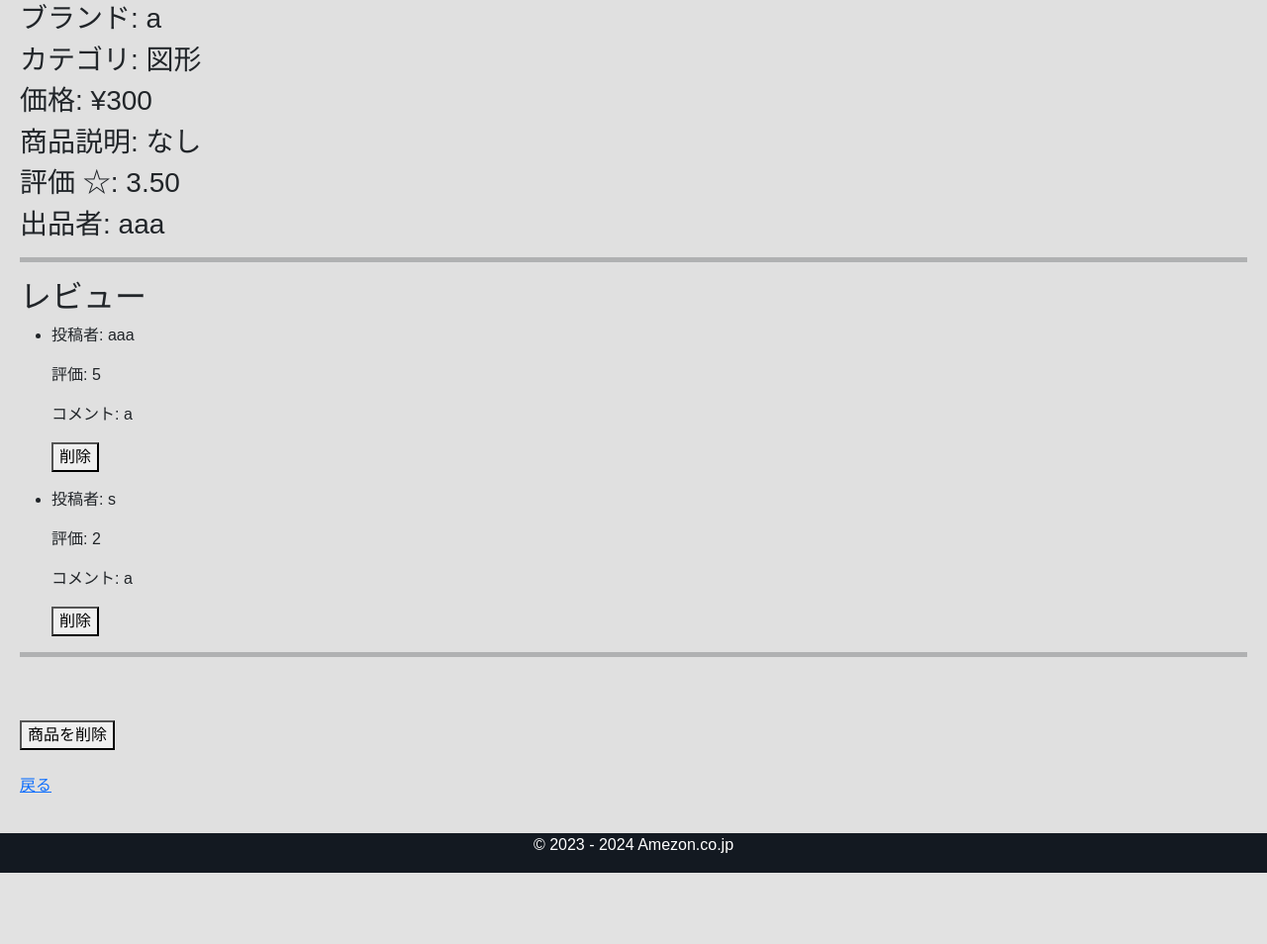
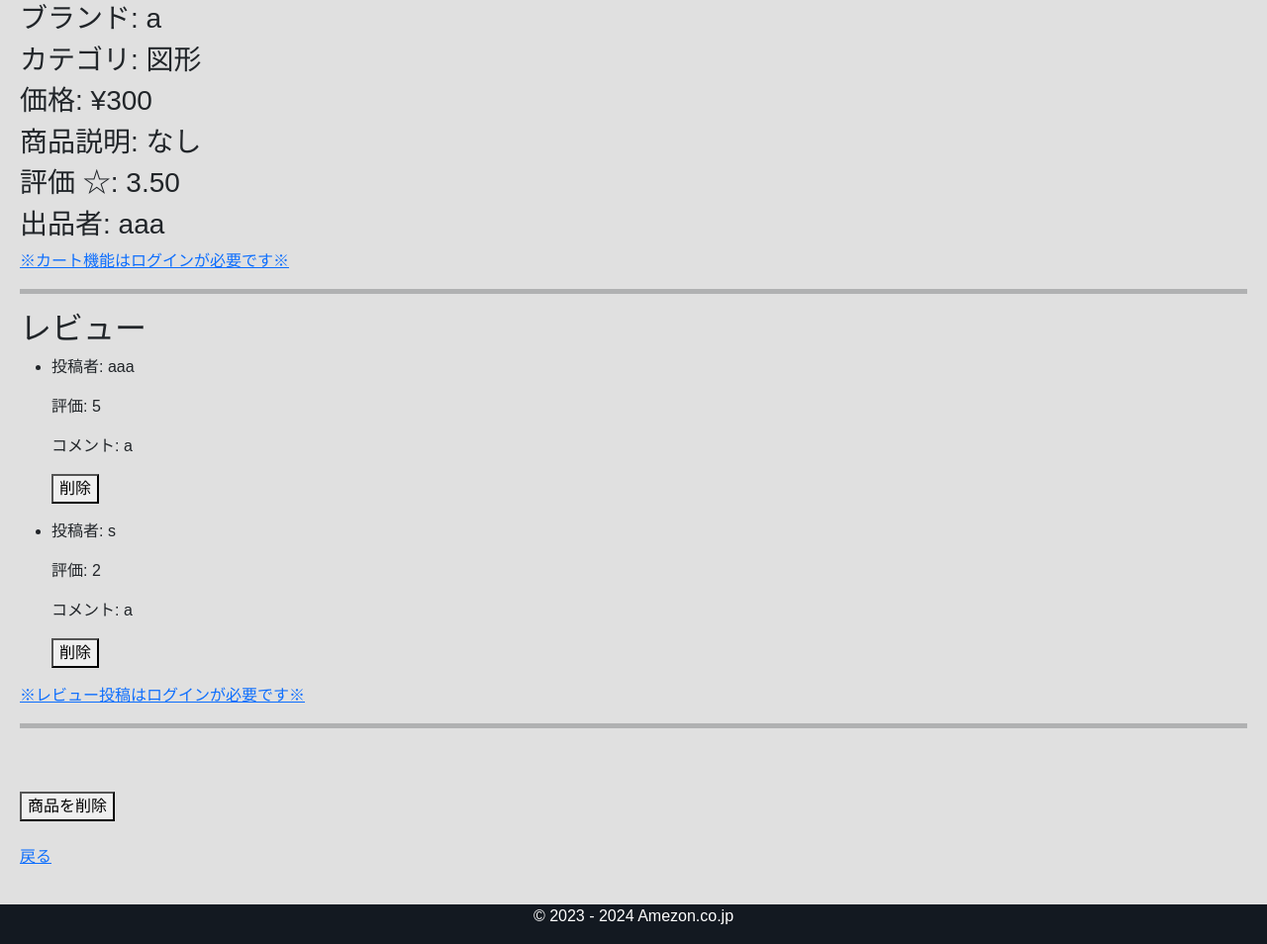
Before and after one commit to shomaozasa/NenkanSeisaku, a Django app: page /product/4 in a window 1280 px wide. Shown: the part 862-1816 px from the top of the page at 99% size. Before the commit the page ends 1744 px from the top, so only its background shows below. Run offline with Django 4.2, Linux system fonts and the light colour scheme; data comes from the database, SQL or seed files in the repository.

Commit message:
Update product.html

```diff
--- a/amazon/templates/product.html
+++ b/amazon/templates/product.html
@@ -27,6 +27,8 @@
   {% csrf_token %}
   <button type="submit">カートに追加</button>
 </form>
+  {% else %}
+<a href="{% url 'accounts:login' %}">※カート機能はログインが必要です※</a>
   {% endif %}
 {% endif %}
 </p>
@@ -59,6 +61,8 @@
     <h2>レビューを書く</h2>
   </a>
   {% endif %}
+{% else %}
+<a href="{% url 'accounts:login' %}">※レビュー投稿はログインが必要です※</a>
 {% endif %}
 
 <hr style="height: 5px;">
```
